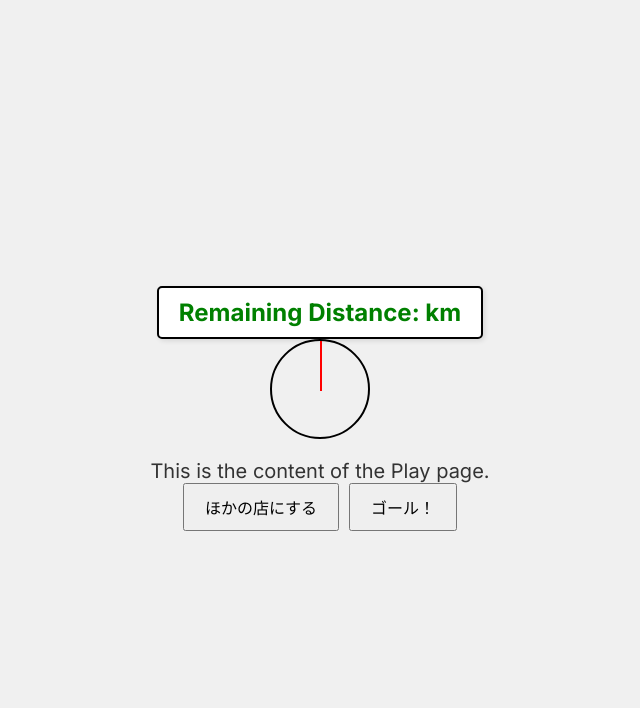
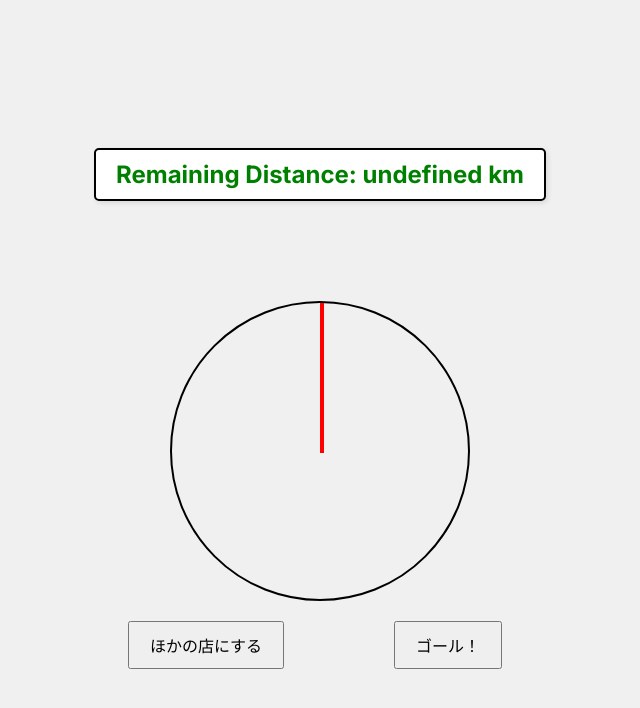
Before and after one commit to inovation-teamF/inovation-teamF, a Next.js app in the folder inovation/: page /play in a window 1280 px wide. Shown: the top 708 px of the page, without its empty margins (320-960 px from the left). Built offline with nearby package versions, Linux system fonts and the light colour scheme.

Commit message:
play,cssを書き換え 距離をわかりやすく 自動遷移

```diff
--- a/inovation/src/app/test/page.js
+++ b/inovation/src/app/compass/page.js
@@ -2,8 +2,8 @@ import React from 'react';
 import Play from '../play/page';
 
 function App() {
-  const distance = 5;
-  const angle = 90; // 角度を60度に設定
+  const distance = 0.0020;
+  const angle = 180; // 角度を60度に設定
 
   return (
     <div>
--- a/inovation/src/app/page.js
+++ b/inovation/src/app/page.js
@@ -41,7 +41,7 @@ export default function Home() {
 
       <div className={styles.grid}>
         <a
-          href="http://localhost:3000/play"
+          href="http://localhost:3000/compass"
           className={styles.card}
           target="_blank"
           rel="noopener noreferrer"
--- a/inovation/src/app/play/page.js
+++ b/inovation/src/app/play/page.js
@@ -18,18 +18,30 @@ export default function Play({ distance, angle }) {
     }
   }, [angle]);
 
+  useEffect(() => {
+    if (distance * 1000 <= 20) { // 20m以内になったらゴールページに遷移
+      window.location.href = 'http://localhost:3000/result';
+    }
+  }, [distance]);
+
+  const formatDistance = (distance) => {
+    if (distance < 1) {
+      return `${Math.round(distance * 1000)} m`;
+    }
+    return `${distance} km`;
+  };
+
   return (
     <main className="main">
-      <h1 className="distance">Remaining Distance: {distance} km</h1>
+      <h1 className="distance">Remaining Distance: {formatDistance(distance)}</h1>
       <div className="compass-container">
         <div className="compass">
           <div id="compass-needle" className="compass-needle"></div>
         </div>
       </div>
-      <p className="paragraph">This is the content of the Play page.</p>
       <div className="buttons">
-        <button className="button" onClick={handleChangeShop}>ほかの店にする</button>
-        <button className="button" onClick={handleGoal}>ゴール！</button>
+        <button className="button1" onClick={handleChangeShop}>ほかの店にする</button>
+        <button className="button2" onClick={handleGoal}>ゴール！</button>
       </div>
     </main>
   );
--- a/inovation/src/app/play/play.css
+++ b/inovation/src/app/play/play.css
@@ -24,16 +24,25 @@
   display: inline-block;
   text-align: center;
   box-shadow: 2px 2px 5px rgba(0, 0, 0, 0.1); /* 影を追加 */
+  margin-bottom: 100px; /* コンパスとの間に空白を追加 */
 }
 .buttons {
   display: flex;
   gap: 10px;
 }
 
-.button {
+.button1 {
   padding: 10px 20px;
   font-size: 16px;
   cursor: pointer;
+  margin-right: 100px;
+}
+
+.button2 {
+  padding: 10px 20px;
+  font-size: 16px;
+  cursor: pointer;
+  margin-right: 10px;
 }
 
 .compass-container {
@@ -44,16 +53,16 @@
 }
 
 .compass {
-  width: 100px;
-  height: 100px;
+  width: 300px;
+  height: 300px;
   border: 2px solid black;
   border-radius: 50%;
   position: relative;
 }
 
 .compass-needle {
-  width: 2px;
-  height: 50px;
+  width: 4px;
+  height: 150px;
   background-color: red;
   position: absolute;
   top: 0;
--- a/inovation/src/app/result/result.css
+++ b/inovation/src/app/result/result.css
@@ -18,3 +18,13 @@
     font-size: 1.25rem;
     color: #333;
   }
+  .buttons {
+    display: flex;
+    gap: 10px;
+  }
+
+  .button {
+    padding: 10px 20px;
+    font-size: 16px;
+    cursor: pointer;
+  }
```
Also changed, not shown: inovation/src/app/test/App.js (deleted, +0 -15 lines).
